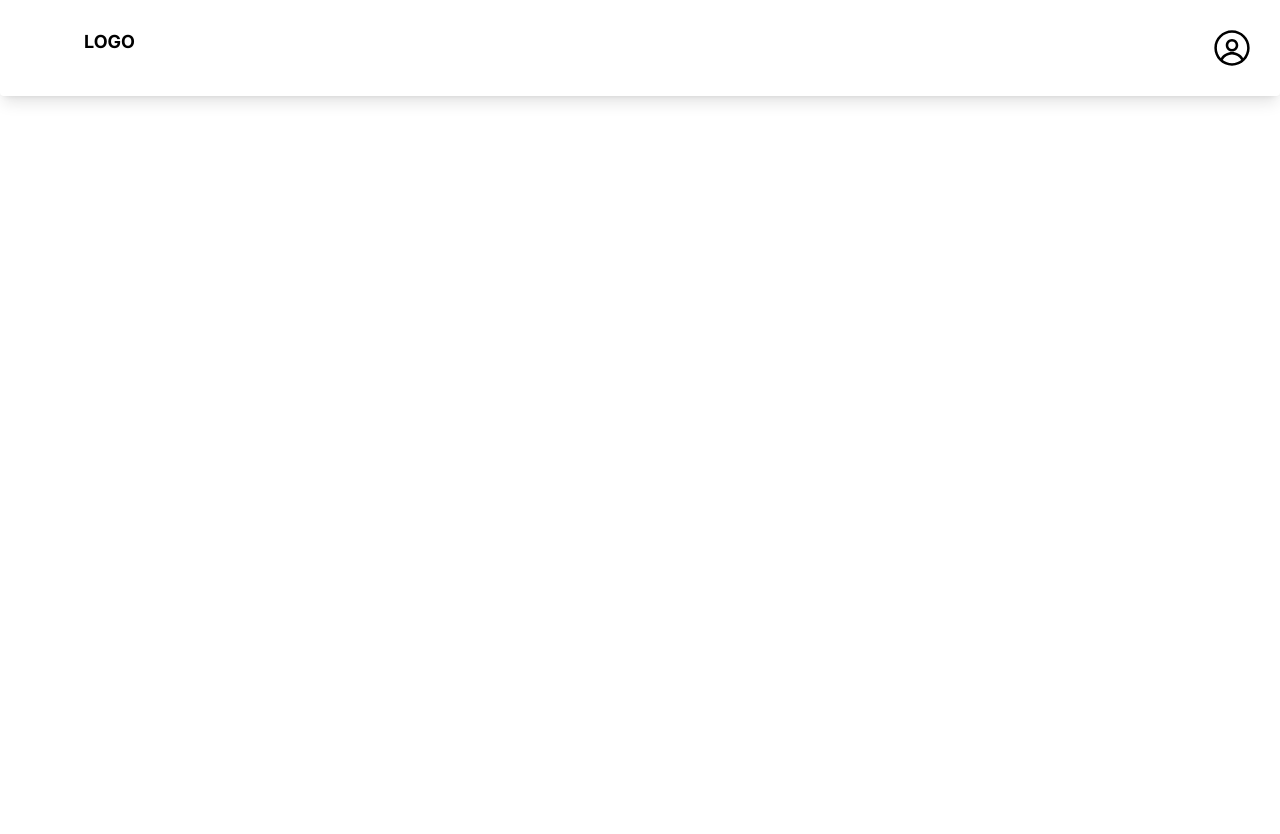
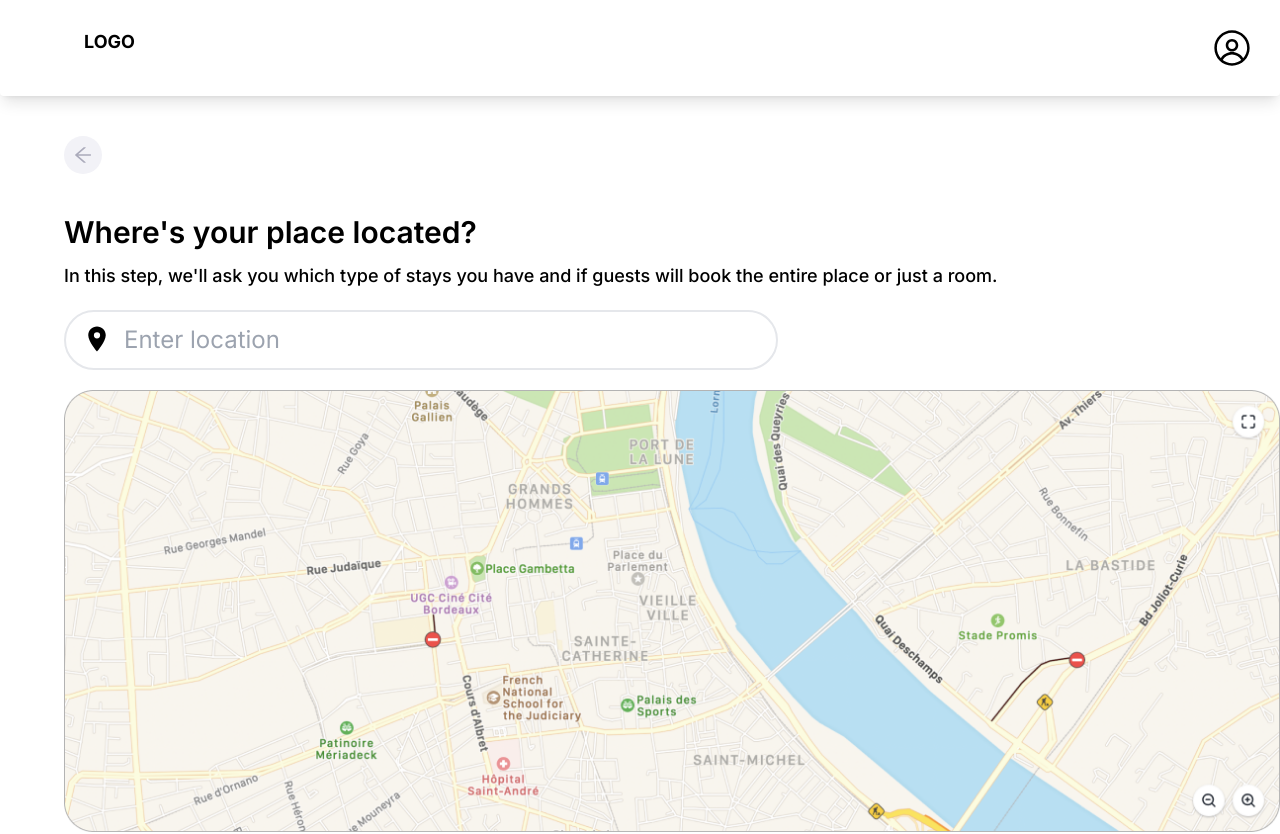
Before and after one commit to MarufRien1/demo, a Next.js app: page /location in a window 1280 px wide. Shown: the top 834 px of the page. Before the commit the page ends 800 px from the top, so only its background shows below. Built offline with nearby package versions, Linux system fonts and the light colour scheme.

Commit message:
add location page

```diff
--- a/src/app/location/page.jsx
+++ b/src/app/location/page.jsx
@@ -1,10 +1,42 @@
+import ActionButtonRow from '@/components/ActionButtonRow';
+import BackBtn from '@/components/BackBtn';
+import { InfoCard } from '@/components/InfoCard';
 import TopHeader from '@/components/TopHeader';
+import Image from 'next/image';
 import React from 'react';
+import { MdLocationOn } from 'react-icons/md';
 
 const Location = () => {
   return (
     <div>
       <TopHeader />
+      <div className="mt-10 ml-16">
+        <BackBtn />
+        <InfoCard
+          className
+          title="Where's your place located?"
+          body="In this step, we'll ask you which type of stays you have and if guests will book the entire place or just a room."
+        />
+
+        <div className=" w-fit flex   border-2 border-textColor  rounded-full  text-2xl p-3 text-textColor pr-[300px] m-5 ml-0 ">
+          <MdLocationOn size={30} className="ml-1" />
+          <form className="ml-3">
+            <input
+              className="outline-none"
+              type="text"
+              name="location"
+              id="locationInput"
+              placeholder="Enter location"
+            />
+          </form>
+        </div>
+
+        <Image src={'/map.png'} width={1230} height={447} sizes="100vw" />
+      </div>
+
+      <div className=" mr-10 mt-5 ">
+        <ActionButtonRow link="/room" />
+      </div>
     </div>
   );
 };
--- /dev/null
+++ b/src/app/room/page.jsx
@@ -0,0 +1,7 @@
+import React from 'react';
+
+const Room = () => {
+  return <div>Room</div>;
+};
+
+export default Room;
--- a/src/components/BackBtn.jsx
+++ b/src/components/BackBtn.jsx
@@ -3,8 +3,8 @@ import { AiOutlineArrowLeft } from 'react-icons/ai';
 
 const BackBtn = () => {
   return (
-    <button className=" inline-block rounded-full bg-gray-200  mb-10">
-      <AiOutlineArrowLeft size={38} className="p-2" color="#9CA3AF" />
+    <button className=" inline-block rounded-full bg-[#F2F2F7]  mb-10">
+      <AiOutlineArrowLeft size={38} className="p-2" color="#ABABBB" />
     </button>
   );
 };
```
Also changed, not shown: public/Map.png (added).
